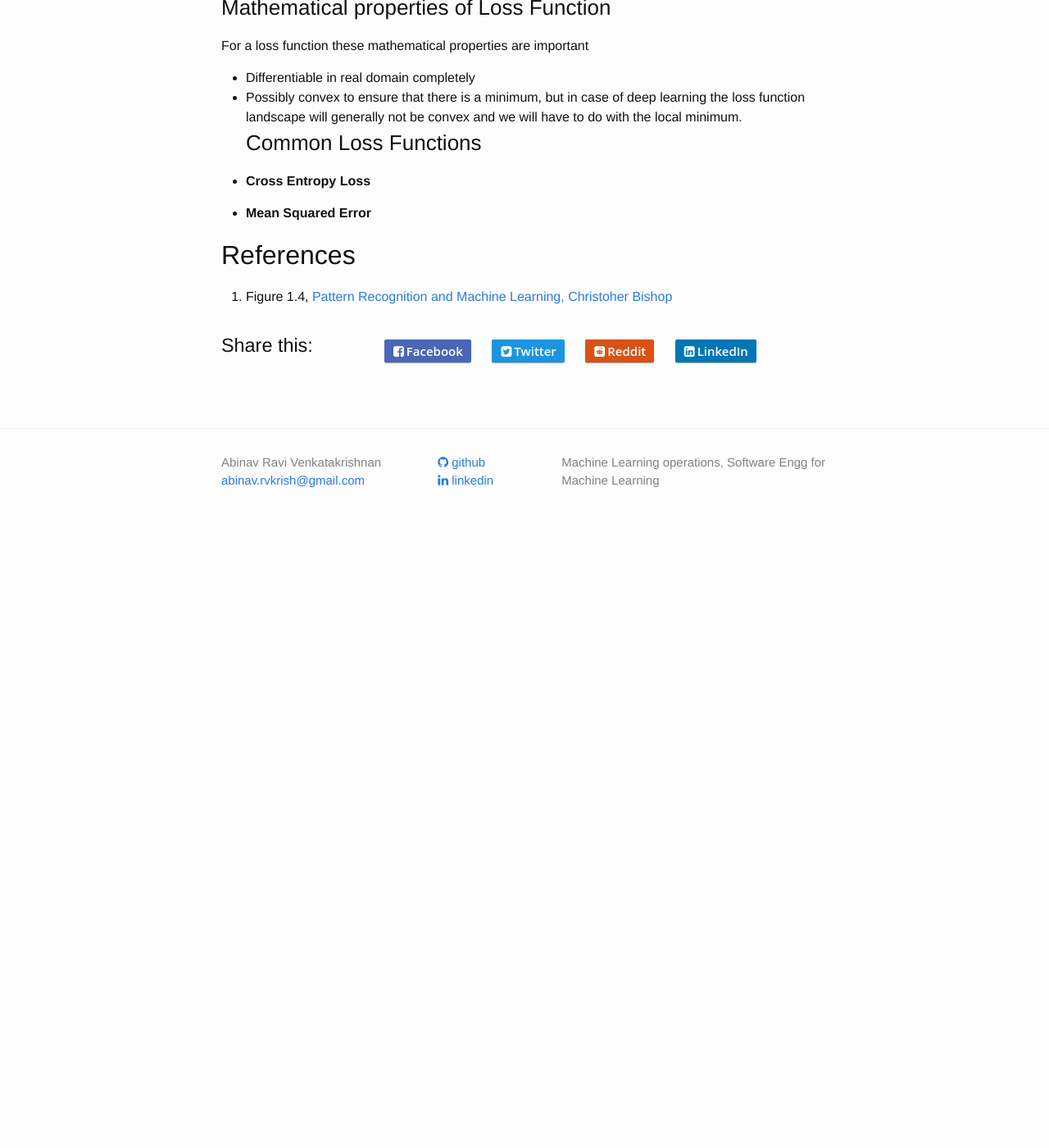
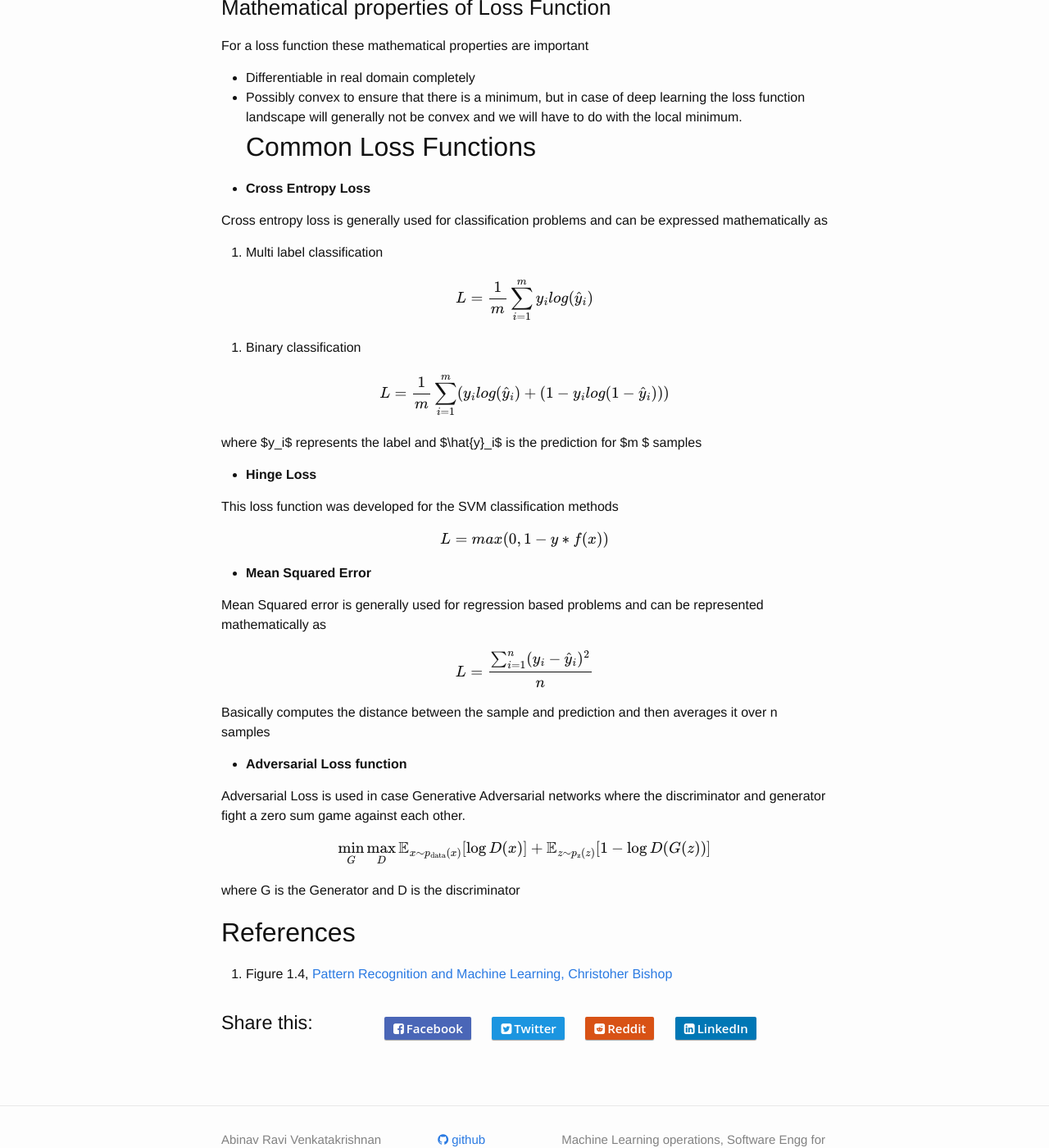
Before and after one commit to AbinavRavi/AbinavRavi.github.io, a Jekyll site: the page built from _posts/2023-02-14-cost-functions.markdown, in a window 1280 px wide and 1400 px high, scrolled down 1362 px. Shown: the whole window at 82% size. Built offline with Jekyll 4.4.1, drawn with Linux system fonts in a browser that asks for light colours; nearby versions of some CDN libraries; formulas are drawn with MathJax 3; comment, search, counter and statistics services are not loaded; before the commit the page ends 2020 px from its top, so only the background shows below that.

Commit message:
loss function post is complete

```diff
--- a/_posts/2023-02-14-cost-functions.markdown
+++ b/_posts/2023-02-14-cost-functions.markdown
@@ -26,13 +26,43 @@ For a loss function these mathematical properties are important
 
 - Differentiable in real domain completely
 - Possibly convex to ensure that there is a minimum, but in case of deep learning the loss function landscape will generally not be convex and we will have to do with the local minimum.
-### Common Loss Functions
+## Common Loss Functions
 
 - **Cross Entropy Loss**
 
+Cross entropy loss is generally used for classification problems and can be expressed mathematically as
+
+1. Multi label classification
+
+$$ L = \frac{1}{m} \sum_{i=1}^{m} y_i log(\hat{y}_i) $$
+
+2. Binary classification
+
+$$ L = \frac{1}{m} \sum_{i=1}^{m} (y_i log(\hat{y}_i) + (1 - y_i log(1 - \hat{y}_i)))$$
+
+where $y_i$ represents the label and $\hat{y}_i$ is the prediction for $m $ samples
+
+- **Hinge Loss**
+
+This loss function was developed for the SVM classification methods
+
+$$ L = max(0, 1 - y* f(x))$$
+
 - **Mean Squared Error**
 
+Mean Squared error is generally used for regression based problems and can be represented mathematically as
 
+$$ L = \frac {\sum_{i=1}^{n} (y_i - \hat{y}_i)^2}{n} $$
+
+Basically computes the distance between the sample and prediction and then averages it over n samples
+
+- **Adversarial Loss function**
+
+Adversarial Loss is used in case Generative Adversarial networks where the discriminator and generator fight a zero sum game against each other.
+
+$$ \min_{G}\max_{D}\mathbb{E}_{x\sim p_{\text{data}}(x)}[\log{D(x)}] +  \mathbb{E}_{z\sim p_{\text{z}}(z)}[1 - \log{D(G(z))}]$$
+
+where G is the Generator and D is the discriminator
 
 
 ## References
```
